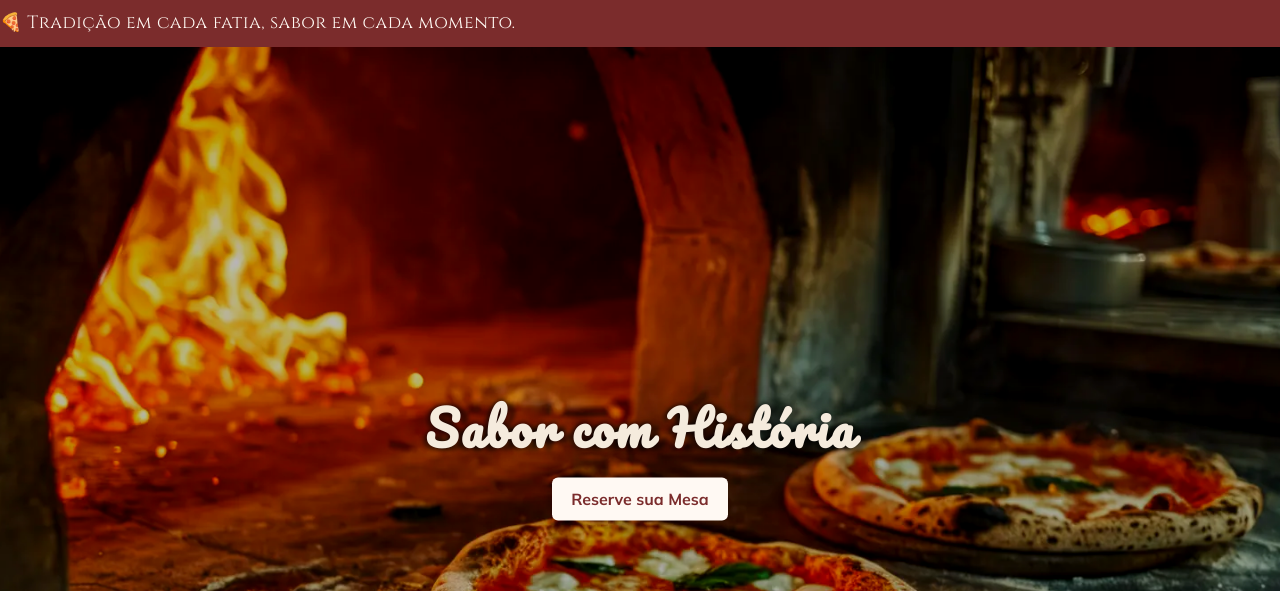
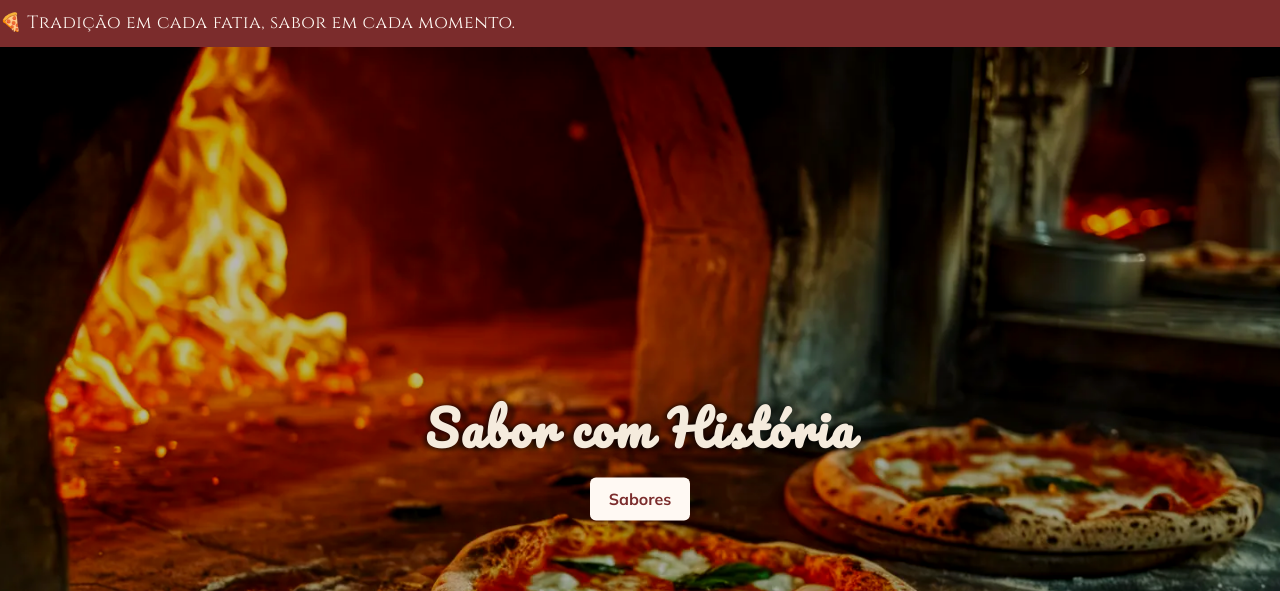
Before and after one commit to felipeoliveirasites/dist, a plain HTML site: page index.html in a window 1280 px wide. Shown: the part 123-714 px from the top of the page. Drawn offline with Linux system fonts and the light colour scheme.

Commit message:
Update index.html

```diff
--- a/index.html
+++ b/index.html
@@ -111,7 +111,7 @@
               <img src="images/slide2.webp" alt="Forno à lenha tradicional">
               <div class="slide-content">
                 <h1 class="chamada-destaque">Sabor com História</h1>
-                <a href="#reserva" class="btn-destaque">Reserve sua Mesa</a>
+                <a href="#cardapio" class="btn-destaque">Sabores</a>
               </div>
             </div>
 
```
